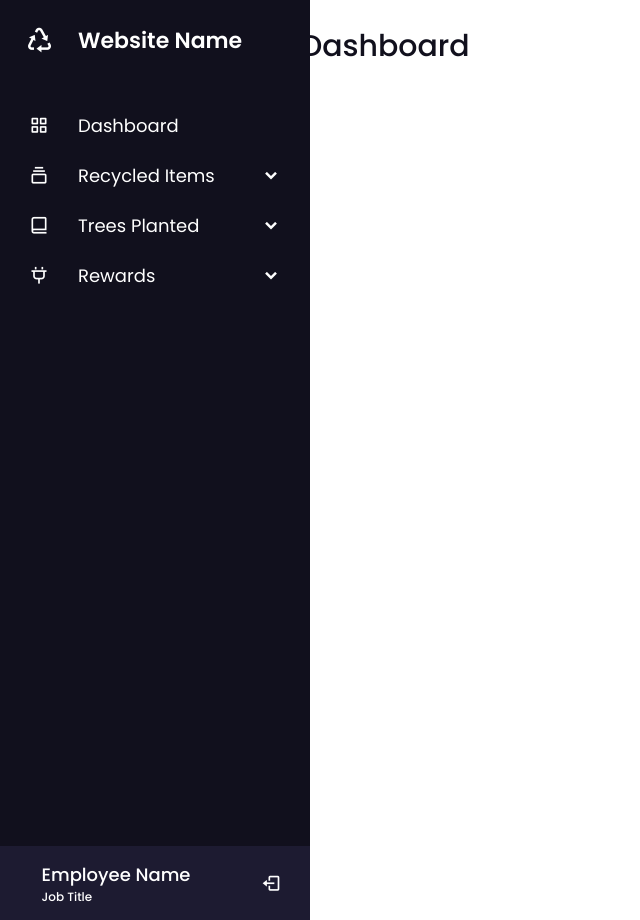
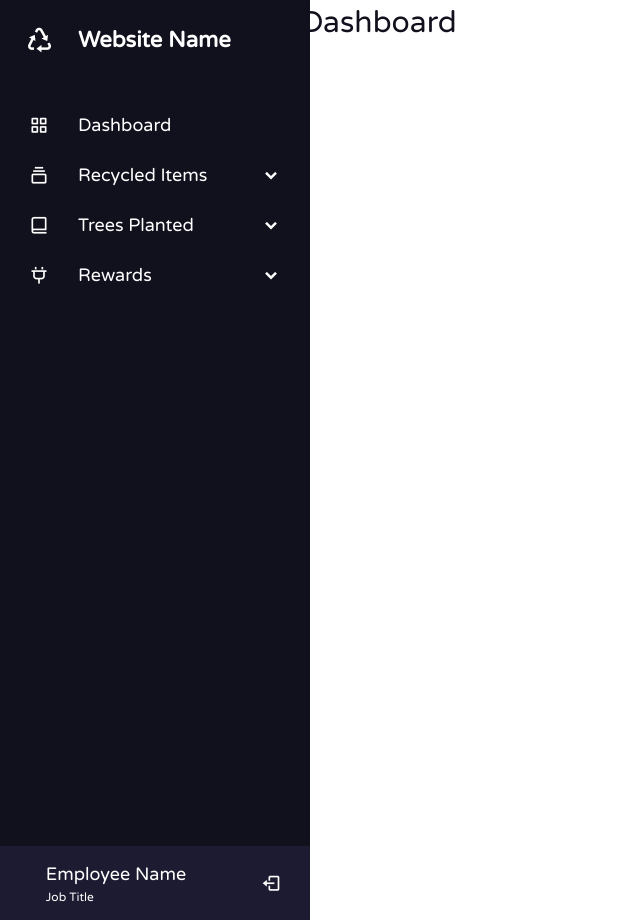
Before and after one commit to waileng09/HackathonTeam9, a Flask app: page /staff_dashboard in a window 1280 px wide. Shown: the whole page, without its empty margins (0-640 px from the left). Run offline with Flask 2, Linux system fonts and the light colour scheme; some libraries are stand-ins or nearby versions.

Commit message:
edited staff navbar html and css

```diff
--- a/static/css/style_staff_navbar.css
+++ b/static/css/style_staff_navbar.css
@@ -1,10 +1,10 @@
 /* Google Fonts Import Link */
-@import url('https://fonts.googleapis.com/css2?family=Poppins:wght@200;300;400;500;600;700&display=swap');
+@import url('https://fonts.googleapis.com/css2?family=Varela+Round&display=swap');
 *{
   margin: 0;
   padding: 0;
   box-sizing: border-box;
-  font-family: 'Poppins', sans-serif;
+  font-family: 'Varela Round', sans-serif;
 }
 .sidebar{
   position: fixed;
--- a/templates/staff page/staff_navbar.html
+++ b/templates/staff page/staff_navbar.html
@@ -1,4 +1,4 @@
-# links to css and javascripts
+<!-- links to css and javascripts-->
 <link href="{{ url_for('static', filename='css/style_staff_navbar.css') }}" rel="stylesheet">
 <!DOCTYPE html>
 <html lang="en" dir="ltr">
```
